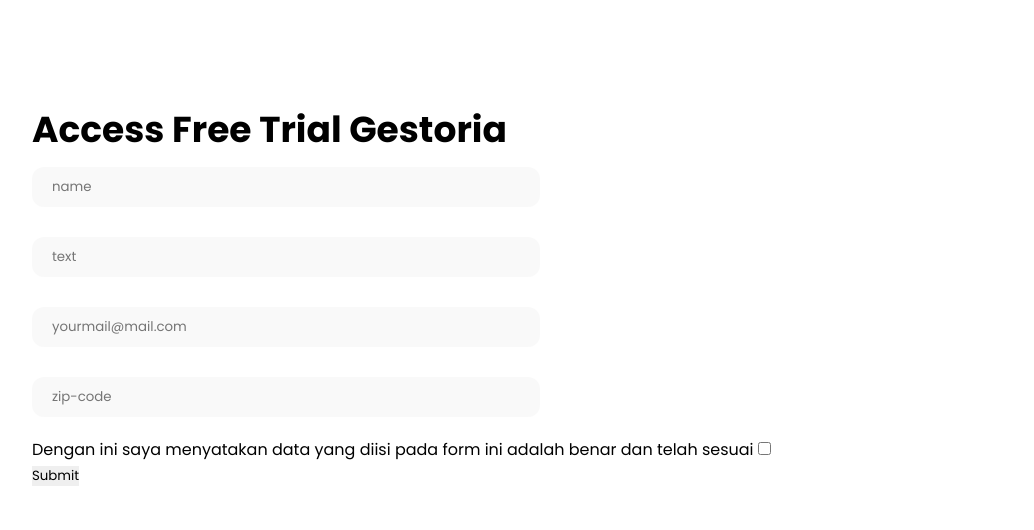
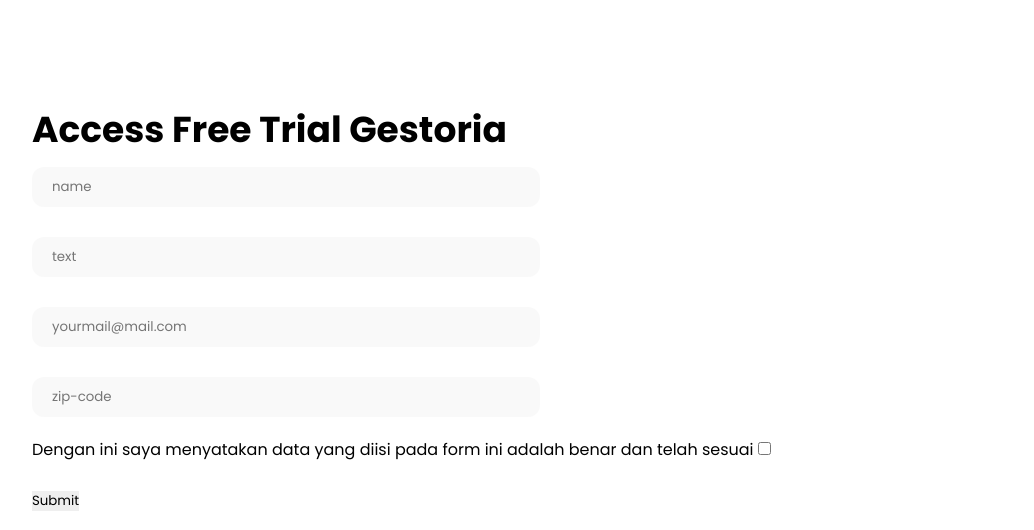
Before and after one commit to Hellodyonz/Skilpath-Landing-Page, a plain HTML site: page index.html in a window 1280 px wide. Shown: the part 2267-2797 px from the top of the page, without its empty margins (100-1134 px from the left). Drawn offline with Linux system fonts and the light colour scheme.

Commit message:
Update index.html

```diff
--- a/index.html
+++ b/index.html
@@ -144,8 +144,8 @@
                 <input type="email" id="email" placeholder="yourmail@mail.com">
                 <input type="number" id="zip-code" placeholder="zip-code"> <br>
                 <label for="" id="check">Dengan ini saya menyatakan data yang diisi pada form ini adalah benar dan telah sesuai</label>
-                <input type="checkbox" id="status"> <br>
-                <button id="submit-form" type="submit">Submit</button>
+                <input type="checkbox" id="status"> <br><br>
+                <button id="submit-form" type="submit">Submit</button> <br>
                 <div id="warning"></div>
     </form>
 
```
